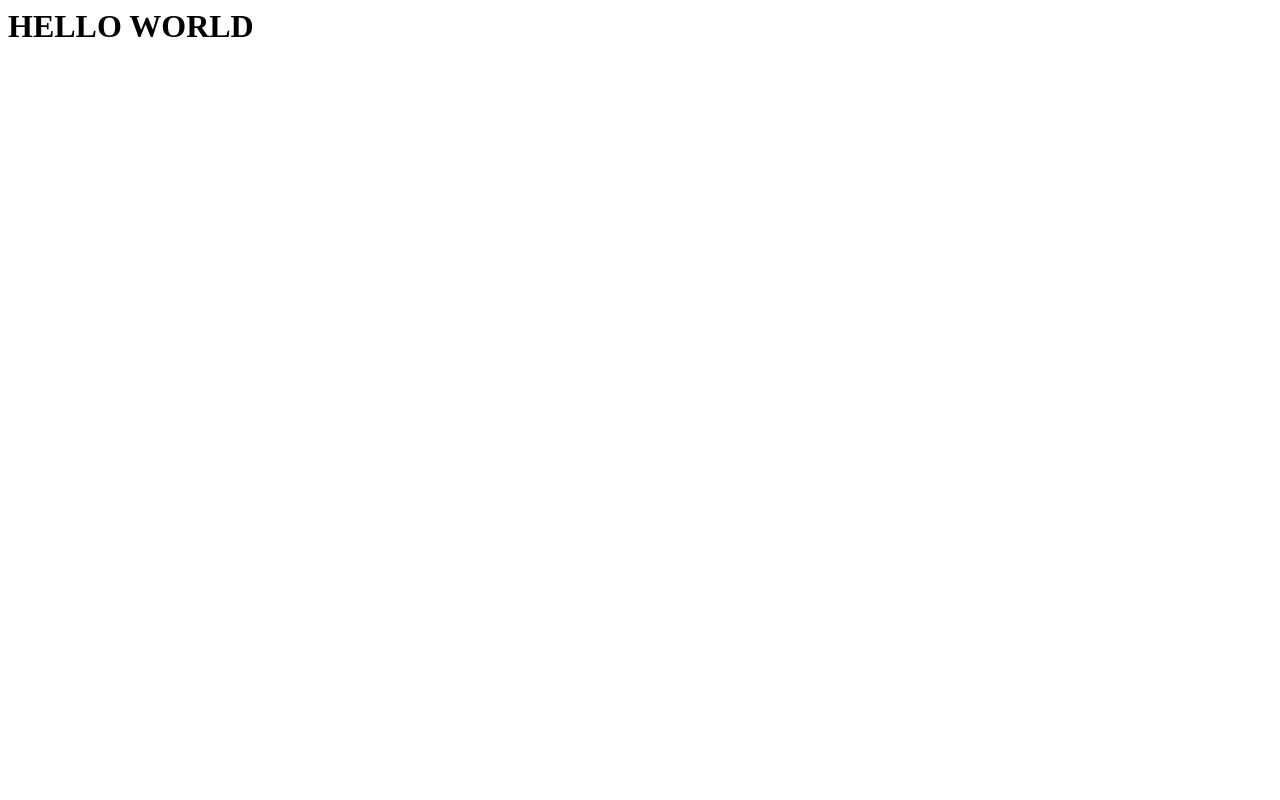
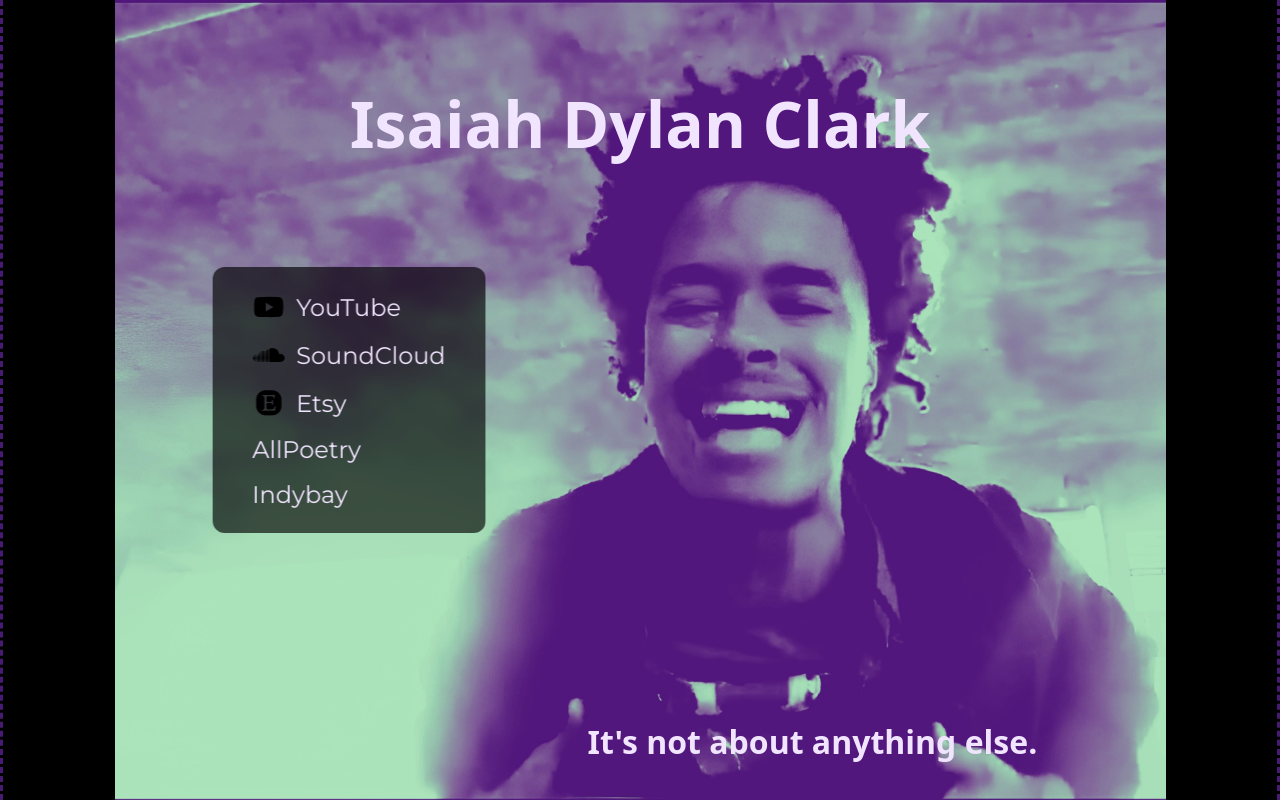
Before and after one commit to banubot/ystreetside, a plain HTML site: page index.html in a window 1280 px wide. Drawn offline with Linux system fonts and the light colour scheme; a web font is replaced by a local one.

Commit message:
create link tree

```diff
--- a/index.html
+++ b/index.html
@@ -1 +1,48 @@
-<h1>HELLO WORLD</h1>
+<!DOCTYPE html>
+
+<html>
+
+<head>
+    <meta charset="utf-8">
+    <title>ystreetside</title>
+    <link rel="icon" href="static/icons/favicon.ico" type="image/x-icon">
+    <link href="style.css" rel="stylesheet" type="text/css">
+    <link rel="preconnect" href="https://fonts.googleapis.com">
+    <link rel="preconnect" href="https://fonts.gstatic.com" crossorigin>
+    <link href="https://fonts.googleapis.com/css2?family=Bitcount+Prop+Single:wght@100..900&display=swap"
+        rel="stylesheet">
+    <link
+        href="https://fonts.googleapis.com/css2?family=Bitcount+Prop+Single:wght@100..900&family=Montserrat:ital,wght@0,100..900;1,100..900&display=swap"
+        rel="stylesheet">
+</head>
+
+<body>
+    <div class="container">
+        <h1>Isaiah Dylan Clark</h1>
+        <div class="links">
+            <a href="https://music.youtube.com/channel/UcoliilXXZ6KXhqS82Hay_yA" target="_blank">
+                <img src="static/icons/youtube.svg" alt="">
+                <span>YouTube</span>
+            </a>
+
+            <a href="https://soundcloud.com/isaiahdyclark" target="_blank">
+                <img src="static/icons/soundcloud.svg" alt="">
+                <span>SoundCloud</span>
+            </a>
+
+            <a href="https://www.etsy.com/shop/YSTREETSIDE" target="_blank">
+                <img src="static/icons/etsy.png" alt="">
+                <span>Etsy</span>
+            </a>
+
+            <a href="https://allpoetry.com/Isaiahclark" target="_blank">
+                <span>AllPoetry</span>
+            </a>
+
+            <a href="https://www.indybay.org/newsitems/2025/04/13/18875382.php" target="_blank">
+                <span>Indybay</span>
+            </a>
+        </div>
+        <h2>It's not about anything else.</h2>
+    </div>
+</body>
--- /dev/null
+++ b/style.css
@@ -0,0 +1,96 @@
+html,
+body {
+    margin: 0;
+    width: 100%;
+    height: 100%;
+    overflow: hidden;
+    background: black;
+}
+
+body {
+    display: flex;
+    justify-content: center;
+    align-items: center;
+}
+
+.container {
+    position: relative;
+
+    width: 100vw;
+    height: 100vh;
+
+    background: url("static/bkgs/main.png") center center no-repeat;
+    background-size: contain; /* preserves aspect ratio */
+
+    border-left: 3px dashed rgb(71, 26, 115);
+    border-right: 3px dashed rgb(71, 26, 115);
+    box-shadow: 0 4px 12px rgba(0, 0, 0, 0.3);
+}
+
+.container h1 {
+    position: absolute;
+    top: 10vh;
+    left: 50%;
+    transform: translateX(-50%);
+
+    margin: 0;
+    color: rgb(241, 228, 254);
+    font-size: 4rem;
+    font-family: "Bitcount Prop Single", system-ui;
+}
+
+.container h2 {
+    position: absolute;
+    top: 90vh;
+    left: 60%;
+    transform: translateX(-40%);
+
+    margin: 0;
+    color: rgb(241, 228, 254);
+    font-size: 2rem;
+    font-family: "Bitcount Prop Single", system-ui;
+}
+
+.links {
+    position: absolute;
+    top: 50vh;
+    left: 25%;
+    transform: translate(-40%, -50%);
+
+    display: flex;
+    flex-direction: column;
+    align-items: flex-start;  /* align children to the left */
+    gap: 16px;
+
+    padding: 24px 40px;
+
+    background: rgba(0, 0, 0, 0.65);
+    border-radius: 12px;
+    backdrop-filter: blur(6px);
+}
+
+.links a {
+    display: flex;
+    align-items: center;
+    justify-content: flex-start; /* keep icon + text left aligned */
+    gap: 12px;
+
+    width: 100%; /* makes all rows same alignment */
+    color: rgb(241, 228, 254);
+    text-decoration: none;
+    font-size: 1.5rem;
+}
+
+.links a:hover {
+    color: #b97cff;
+}
+
+.links img {
+    width: 32px;
+    height: 32px;
+    object-fit: contain;
+}
+
+.links span {
+    font-family: "Montserrat";
+}
```
Also changed, not shown: static/bkgs/main.png (added), static/bkgs/main_original.jpeg (added), static/icons/etsy.png (added), static/icons/favicon.ico (added), static/icons/soundcloud.svg (added), static/icons/youtube.svg (added), 1 other file.
